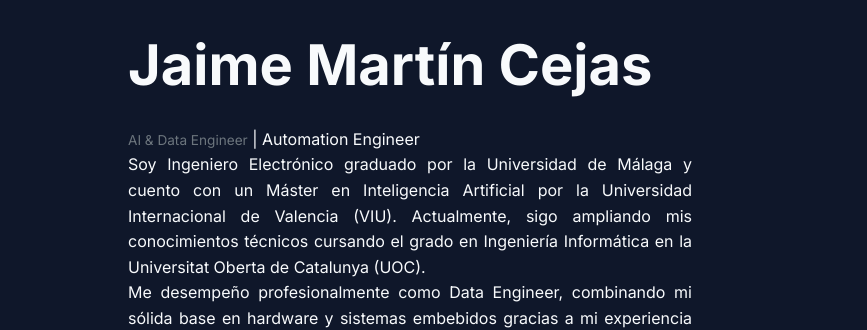
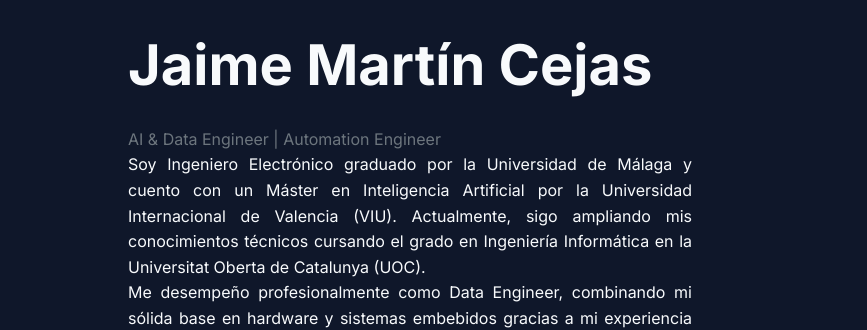
Before and after one commit to jaimemartin11/personalbrandingsite, a plain HTML site: page index.html in a window 1280 px wide. Shown: the part 144-474 px from the top of the page, 0-867 px from the left. Drawn offline with Linux system fonts and the light colour scheme.

Commit message:
Fix formatting of job title in hero section

```diff
--- a/index.html
+++ b/index.html
@@ -301,7 +301,7 @@
         <div class="hero-container">
             <h1>Jaime Martín Cejas</h1>
             <p>
-                <span style="color: #6c757d; font-size: 0.85em;">AI & Data Engineer</span> | Automation Engineer
+                <span style="color: #6c757d;"> AI & Data Engineer | Automation Engineer </span>
             </p>
             <div class="hero-content">
                 <div class="hero-text">
```
